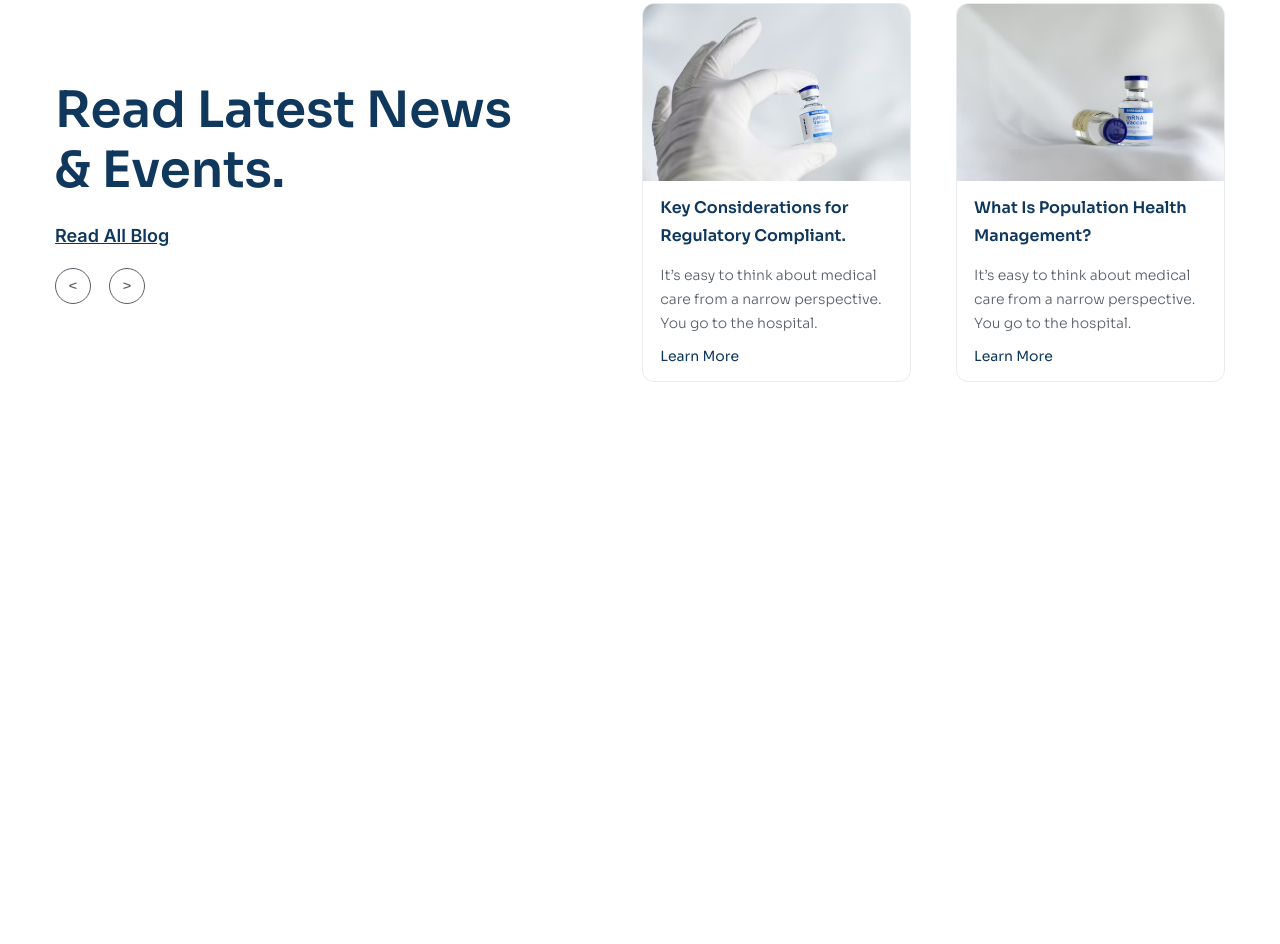
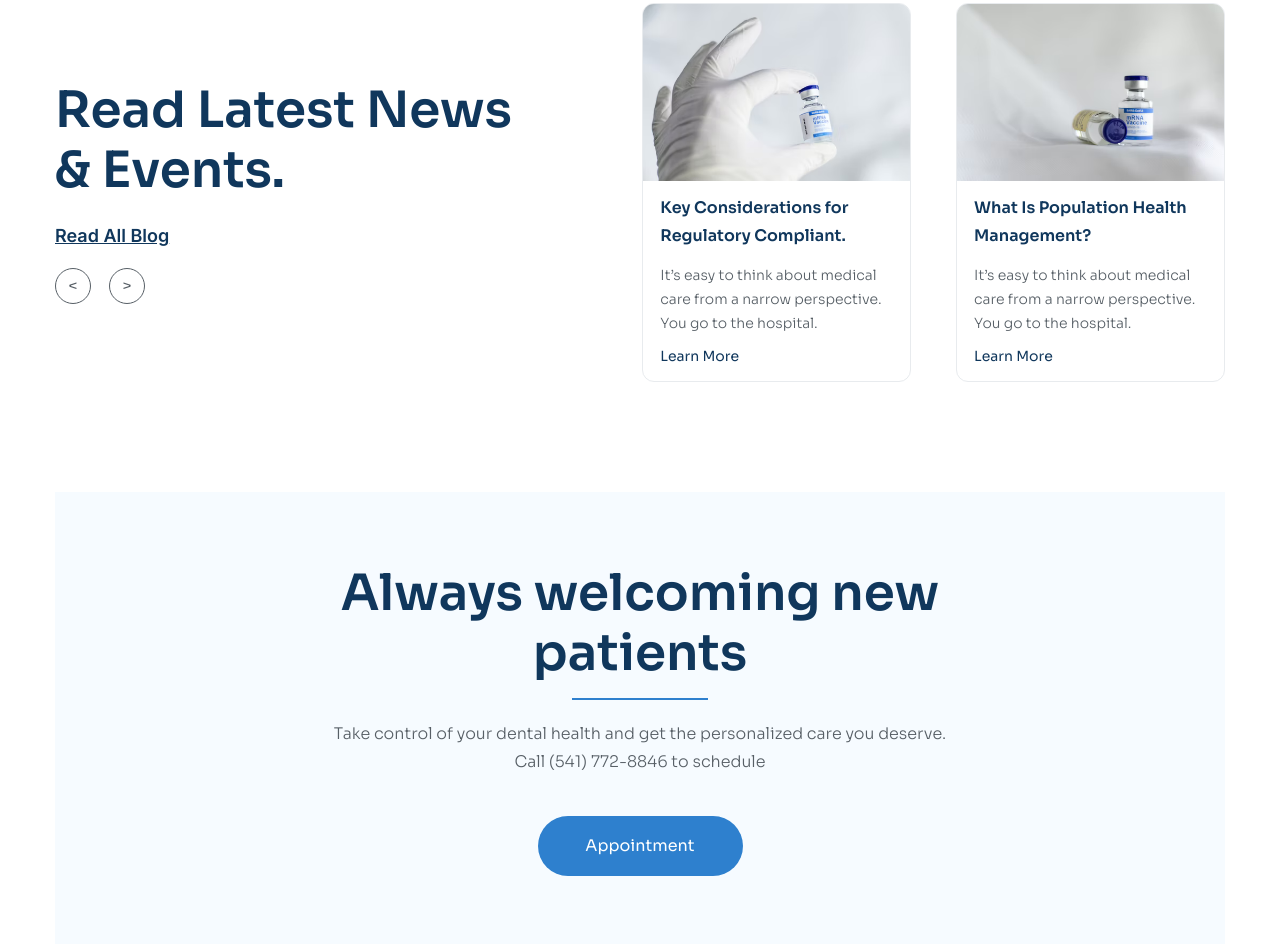
Before and after one commit to TruongNX06/figma-to-html-part3, a plain HTML site: page index.html in a window 1280 px wide. Shown: the part 4680-5624 px from the top of the page. Before the commit the page ends 5062 px from the top, so only its background shows below. Drawn offline with Linux system fonts and the light colour scheme.

Commit message:
appoitment

```diff
--- a/assets/css/style.css
+++ b/assets/css/style.css
@@ -605,3 +605,39 @@ header {
 .body_blog .content .box:hover a {
   color: #2e80ce;
 }
+
+/* phần cta */
+.body_appointment {
+  background-color: #f6fbff;
+  text-align: center;
+  margin-top: 110px;
+  padding-top: 1px;
+  height: 452px;
+}
+.body_appointment h1 {
+  color: var(--color-bg);
+  font-weight: 600;
+  font-size: 5rem;
+  line-height: 60px;
+  letter-spacing: -2%;
+  width: 69.48%;
+  margin: 70px auto 0;
+}
+.body_appointment hr {
+  color: #2e80ce;
+  width: 11.62%;
+  height: 2px;
+  margin: 15px auto 0;
+  border: 1px solid #2e80ce;
+}
+.body_appointment p {
+  font-weight: 300;
+  font-size: 1.6rem;
+  line-height: 28px;
+  color: var(--color);
+  width: 52.73%;
+  margin: 20px auto 40px;
+}
+.body_appointment .btn_appointment {
+  margin: 0 auto;
+}
--- a/index.html
+++ b/index.html
@@ -460,6 +460,20 @@
           </div>
         </div>
       </div>
+      <!-- phần appointment -->
+      <div class="appointment">
+        <div class="main-content">
+          <div class="body_appointment">
+            <h1>Always welcoming new patients</h1>
+            <hr />
+            <p>
+              Take control of your dental health and get the personalized care
+              you deserve. Call (541) 772-8846 to schedule
+            </p>
+            <a href="#" class="btn btn_appointment">Appointment</a>
+          </div>
+        </div>
+      </div>
     </main>
   </body>
 </html>
```
